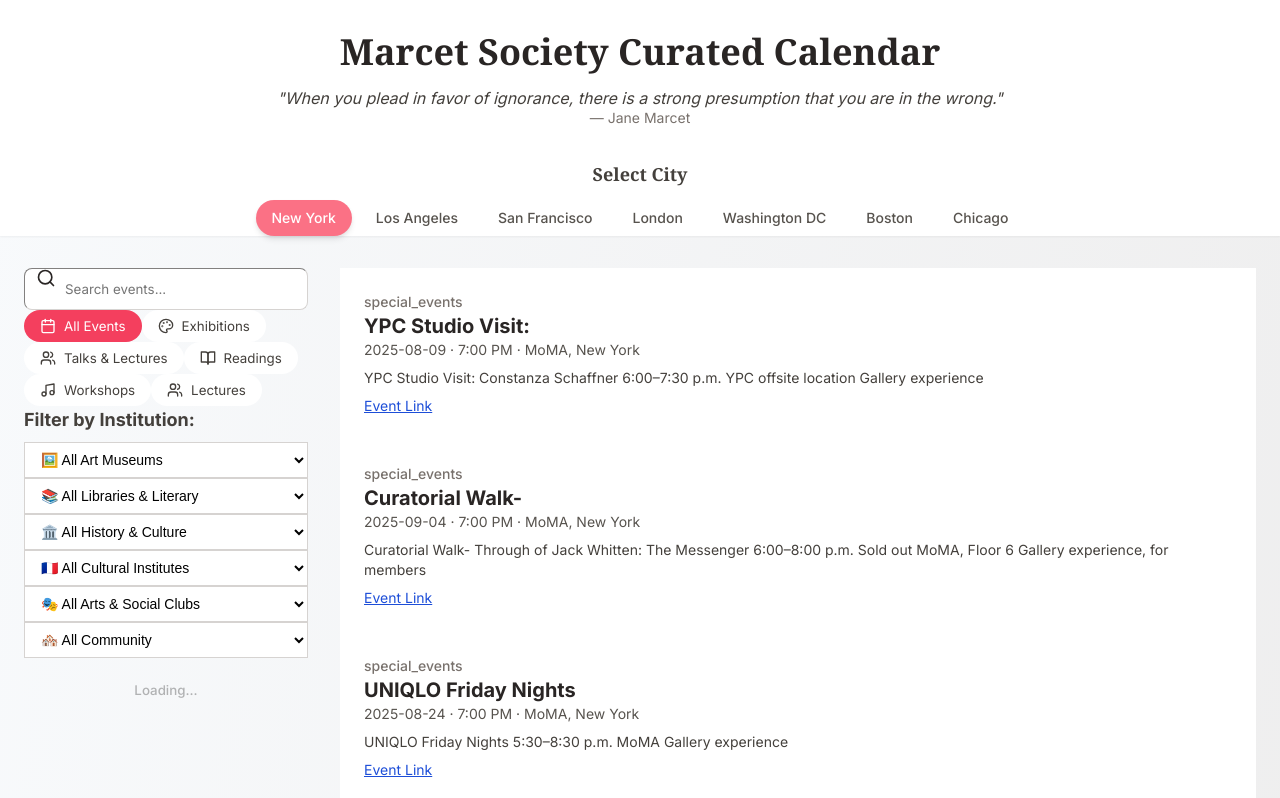
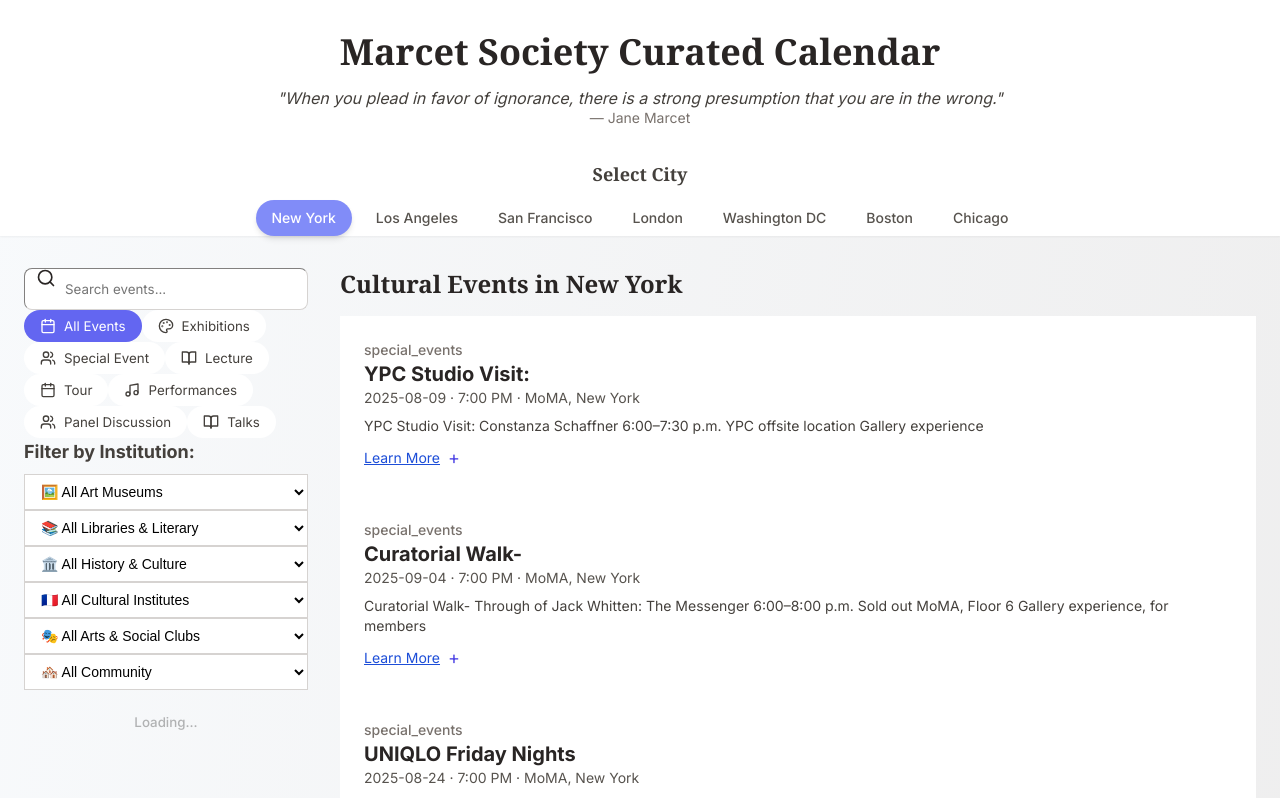
Before and after one commit to jchua003/Marcet-Society-Curated-Calendar-of-Events, a React (Create React App) app in the folder frontend/: page / in a window 1280 px wide. Shown: the top 798 px of the page. Built offline with nearby package versions, Linux system fonts and the light colour scheme.

Commit message:
Update UI styling and filters

```diff
--- a/frontend/src/App.css
+++ b/frontend/src/App.css
@@ -15,16 +15,16 @@
 }
 
 /* Utility classes - Rose theme */
-.bg-rose-50 { background-color: #fff1f2; }
-.bg-rose-100 { background-color: #ffe4e6; }
-.bg-rose-400 { background-color: #fb7185; }
-.bg-rose-500 { background-color: #f43f5e; }
-.text-rose-600 { color: #e11d48; }
-.text-rose-700 { color: #be123c; }
-.text-rose-800 { color: #9f1239; }
-.border-rose-200 { border-color: #fecdd3; }
-.border-rose-300 { border-color: #fda4af; }
-.border-rose-400 { border-color: #fb7185; }
+.bg-indigo-50 { background-color: #eef2ff; }
+.bg-indigo-100 { background-color: #e0e7ff; }
+.bg-indigo-400 { background-color: #818cf8; }
+.bg-indigo-500 { background-color: #6366f1; }
+.text-indigo-600 { color: #4f46e5; }
+.text-indigo-700 { color: #4338ca; }
+.text-indigo-800 { color: #3730a3; }
+.border-indigo-200 { border-color: #c7d2fe; }
+.border-indigo-300 { border-color: #a5b4fc; }
+.border-indigo-400 { border-color: #818cf8; }
 
 /* Stone colors */
 .bg-stone-50 { background-color: #fafaf9; }
@@ -159,8 +159,8 @@
 .hover\:bg-stone-50:hover { background-color: #fafaf9; }
 .hover\:bg-stone-100:hover { background-color: #f5f5f4; }
 .hover\:bg-stone-200:hover { background-color: #e7e5e4; }
-.hover\:bg-rose-500:hover { background-color: #f43f5e; }
-.hover\:border-rose-300:hover { border-color: #fda4af; }
+.hover\:bg-indigo-500:hover { background-color: #6366f1; }
+.hover\:border-indigo-300:hover { border-color: #a5b4fc; }
 .hover\:border-stone-300:hover { border-color: #d6d3d1; }
 .hover\:text-stone-700:hover { color: #44403c; }
 .hover\:shadow-md:hover { box-shadow: 0 4px 6px -1px rgba(0, 0, 0, 0.1), 0 2px 4px -1px rgba(0, 0, 0, 0.06); }
@@ -168,8 +168,8 @@
 
 /* Focus states */
 .focus\:outline-none:focus { outline: 2px solid transparent; outline-offset: 2px; }
-.focus\:ring-2:focus { box-shadow: 0 0 0 2px #fda4af; }
-.focus\:border-rose-400:focus { border-color: #fb7185; }
+.focus\:ring-2:focus { box-shadow: 0 0 0 2px #a5b4fc; }
+.focus\:border-indigo-400:focus { border-color: #818cf8; }
 
 /* Background gradient */
 .bg-gradient-to-br {
--- a/frontend/src/App.js
+++ b/frontend/src/App.js
@@ -87,7 +87,7 @@
       museum: "poetry_society",
       date: "2025-07-27",
       time: "7:30 PM",
-      type: "readings",
+      type: "performances",
       description: "Contemporary poetry with local and visiting authors.",
       city: "New York",
       price: "$15",
@@ -100,7 +100,7 @@
       museum: "albertine",
       date: "2025-07-28",
       time: "6:00 PM",
-      type: "workshops",
+      type: "special_event",
       description: "Interactive workshop exploring French literary traditions.",
       city: "New York",
       price: "$25",
@@ -126,7 +126,7 @@
       museum: "womens_history",
       date: "2025-07-30",
       time: "7:00 PM",
-      type: "lectures",
+      type: "lecture",
       description: "Celebrating contributions of women throughout history.",
       city: "New York",
       price: "Free",
@@ -144,10 +144,12 @@
   const eventTypes = [
     { id: "all", label: "All Events", icon: Calendar },
     { id: "exhibitions", label: "Exhibitions", icon: Palette },
-    { id: "talks", label: "Talks & Lectures", icon: Users },
-    { id: "readings", label: "Readings", icon: BookOpen },
-    { id: "workshops", label: "Workshops", icon: Music },
-    { id: "lectures", label: "Lectures", icon: Users }
+    { id: "special_event", label: "Special Event", icon: Users },
+    { id: "lecture", label: "Lecture", icon: BookOpen },
+    { id: "tour", label: "Tour", icon: Calendar },
+    { id: "performances", label: "Performances", icon: Music },
+    { id: "panel_discussion", label: "Panel Discussion", icon: Users },
+    { id: "talks", label: "Talks", icon: BookOpen }
   ];
 
   // Cities for filtering
@@ -321,8 +323,8 @@
                 onClick={() => setSelectedCity(city)}
                 className={`px-4 py-2 rounded-full text-sm font-medium transition-all border-2 ${
                   selectedCity === city
-                    ? "bg-rose-400 text-white shadow-md border-rose-400"
-                    : "bg-white text-stone-600 hover:bg-stone-50 border-rose-200 hover:border-rose-300"
+                    ? "bg-indigo-400 text-white shadow-md border-indigo-400"
+                    : "bg-white text-stone-600 hover:bg-stone-50 border-indigo-200 hover:border-indigo-300"
                 }`}
               >
                 {city}
@@ -344,7 +346,7 @@
                   placeholder="Search events..."
                   value={searchQuery}
                   onChange={(e) => setSearchQuery(e.target.value)}
-                  className="w-full pl-10 pr-4 py-3 border border-stone-300 rounded-lg focus:ring-2 focus:ring-rose-200 focus:border-rose-400"
+                  className="w-full pl-10 pr-4 py-3 border border-stone-300 rounded-lg focus:ring-2 focus:ring-indigo-200 focus:border-indigo-400"
                 />
               </div>
             </div>
@@ -360,7 +362,7 @@
                       onClick={() => setFilterType(type.id)}
                       className={`flex items-center gap-2 px-4 py-2 rounded-full transition-colors ${
                         filterType === type.id
-                          ? "bg-rose-500 text-white"
+                          ? "bg-indigo-500 text-white"
                           : "bg-white text-stone-700 border border-stone-300 hover:bg-stone-50"
                       }`}
                     >
@@ -386,7 +388,7 @@
                         [categoryName]: e.target.value,
                       }));
                     }}
-                    className="w-full px-3 py-2 text-sm border border-stone-300 rounded-md focus:ring-2 focus:ring-rose-200 focus:border-rose-400 bg-white"
+                    className="w-full px-3 py-2 text-sm border border-stone-300 rounded-md focus:ring-2 focus:ring-indigo-200 focus:border-indigo-400 bg-white"
                   >
                     <option value="all">{categoryData.icon} All {categoryName}</option>
                     {categoryData.institutions.map((inst) => (
@@ -407,20 +409,21 @@
                   disabled={!isGoogleLoaded}
                   className={`px-4 py-2 rounded-md font-medium transition-colors ${
                     isGoogleLoaded
-                      ? "bg-rose-500 text-white hover:bg-rose-600"
+                      ? "bg-indigo-500 text-white hover:bg-indigo-600"
                       : "bg-gray-300 text-gray-500 cursor-not-allowed"
                   }`}
                 >
                   {isGoogleLoaded ? "Connect Google Calendar" : "Loading..."}
                 </button>
               ) : (
-                <div className="inline-flex items-center px-3 py-2 bg-rose-50 text-rose-700 rounded-md border border-rose-200">
+                <div className="inline-flex items-center px-3 py-2 bg-indigo-50 text-indigo-700 rounded-md border border-indigo-200">
                   <Calendar className="w-4 h-4 mr-2" />Connected
                 </div>
               )}
             </div>
           </aside>
           <section className="lg:col-span-3">
+            <h2 className="text-2xl font-serif text-stone-800 mb-4">Cultural Events in {selectedCity}</h2>
             <div className="space-y-6">
               {filteredEvents.map((event) => (
                 <div key={event.id} className="bg-white rounded-md shadow p-6">
@@ -436,14 +439,17 @@
                   <p className="text-sm text-stone-700 mt-2 whitespace-pre-line">
                     {event.description}
                   </p>
+                  <div className="flex items-center gap-2 mt-2">
                     <a
                       href={event.link}
                       target="_blank"
                       rel="noopener noreferrer"
-                    className="text-sm text-blue-700 underline mt-2 inline-block"
+                      className="text-sm text-blue-700 underline"
                     >
-                    Event Link
+                      Learn More
                     </a>
+                    <button className="text-indigo-600 text-lg leading-none">+</button>
+                  </div>
                 </div>
               ))}
 
```
Lines whose indentation alone changed are shown as unchanged.
